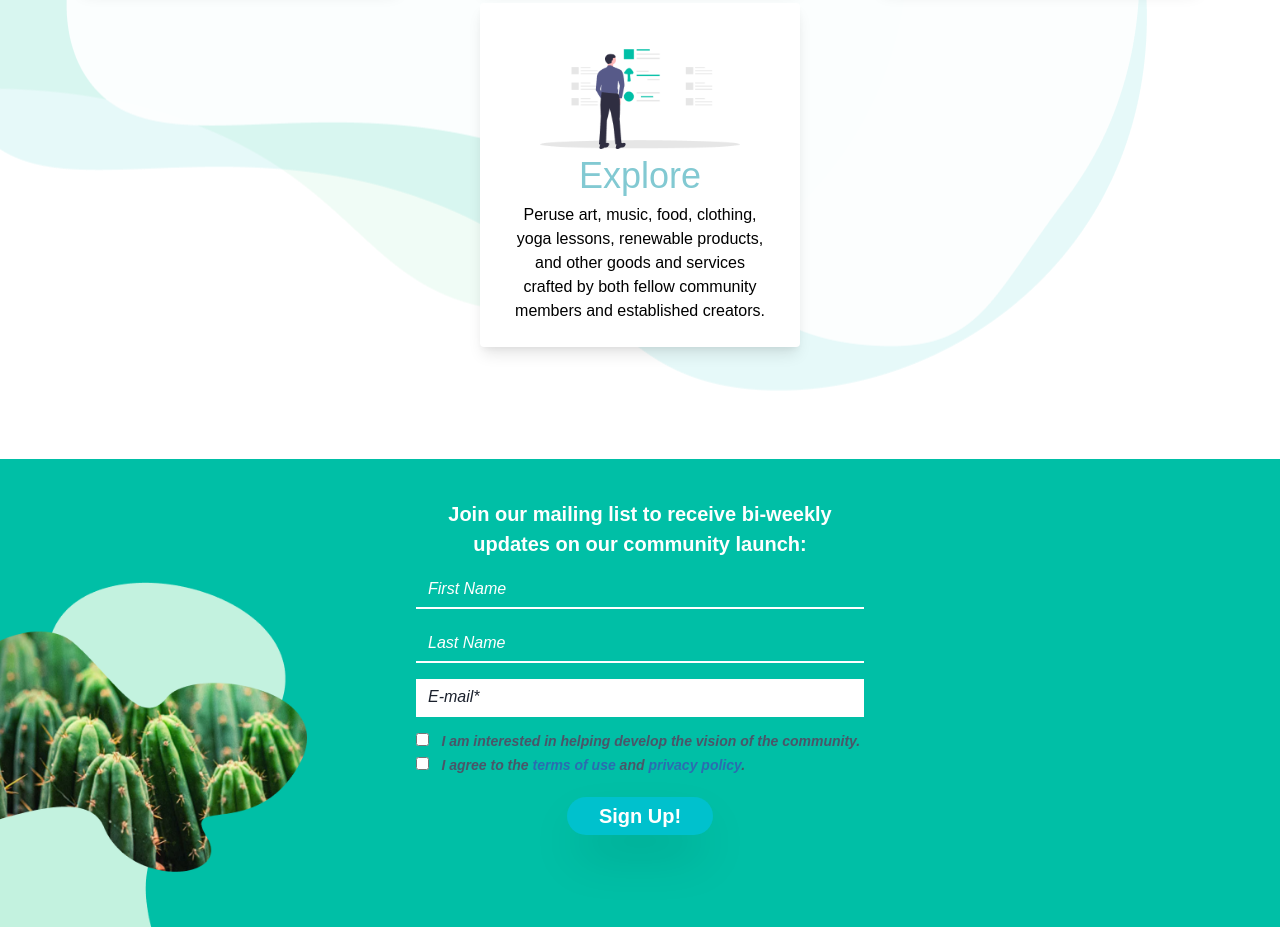
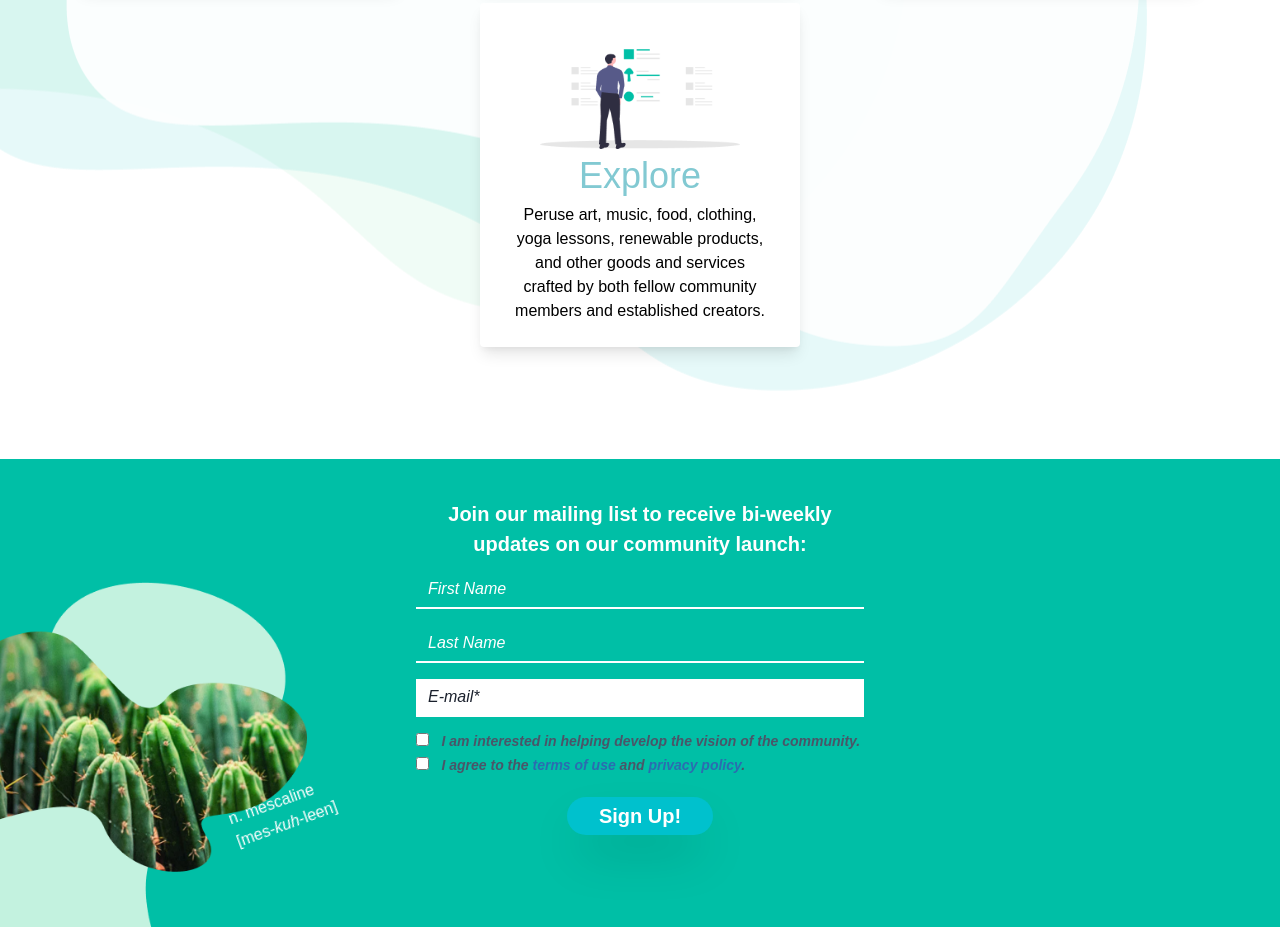
Before and after one commit to lyonsbp/empathic-health-landing, a website with bundled scripts: page src/index.html in a window 1280 px wide. Shown: the part 1843-2770 px from the top of the page. Built offline with nearby package versions, Linux system fonts and the light colour scheme; a web font is replaced by a local one.

Commit message:
Add image text

```diff
--- a/src/assets/app.pcss
+++ b/src/assets/app.pcss
@@ -107,3 +107,11 @@ body.modal-active {
 .link-color {
   color: #575a89;
 }
+
+@media (min-width: 768px) {
+  .image-desc {
+    bottom: 90px;
+    left: 230px;
+    transform: rotate(-20deg);
+  }
+}
--- a/src/index.html
+++ b/src/index.html
@@ -260,7 +260,9 @@
     </div>
 
     <!-- Signup Form -->
-    <div class="form-bg flex flex-col justify-center lg:px-10 form-image">
+    <div
+      class="form-bg flex flex-col justify-center lg:px-10 form-image relative"
+    >
       <div
         id="form-container"
         class="px-8 py-6 m-4 sm:max-w-full md:max-w-lg md:mx-auto"
@@ -474,6 +476,12 @@
           </div>
         </div>
       </div>
+      <div
+        class="absolute image-desc text-white flex-col flex opacity-0 md:opacity-100"
+      >
+        <span> n. mescaline </span>
+        <span>[mes-<span class="italic">kuh</span><span>-leen]</span></span>
+      </div>
     </div>
 
     <script src="./index.js"></script>
```
